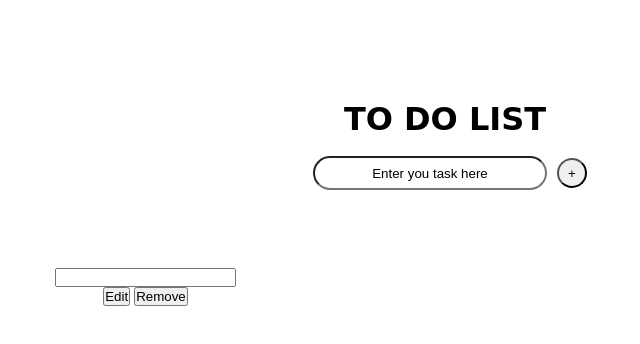
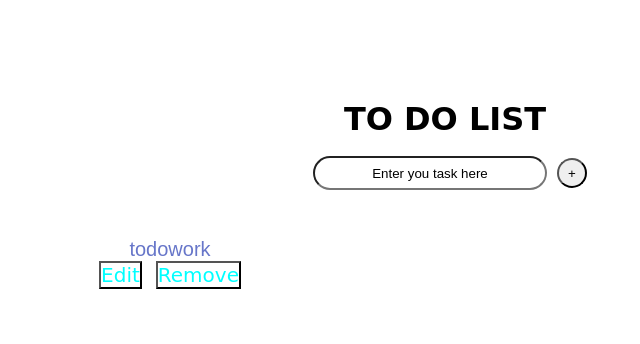
Before and after one commit to Team-CSI-Probation/Ayush_CSI_Todolist, a plain HTML site: page index.html in a window 1280 px wide. Shown: the whole page, without its empty margins (195-835 px from the left). Drawn offline with Linux system fonts and the light colour scheme.

Commit message:
Directory issue fixed

```diff
--- a/Desktop/js_project/style.css
+++ /dev/null
@@ -1,55 +0,0 @@
-* {
-  margin: 0;
-  padding: 0;
-  text-align: center;
-}
-
-h1{
-  margin-top: 100px;
-  font-weight: bolder;
-  font-family: cursive;
-}
-
-.input1{
-  padding: 20px;
-  height: 30px;
-  display: flex;
-  justify-content: center;
-  align-items: center;
-  border-radius: 50px;
-}
-
-.input1 .enter{
-  margin: 10px;
-  width: 230px;
-  height: 30px;
-  border-radius: 100px;
-}
-.input1 .addb{
-  height: 30px;
-  width: 30px;
-  border-radius: 100px;
-  font: 20px;
-  cursor: pointer;
-}
-
-.addb:hover{
-  opacity: 0.5;
-}
-
-.container{
-  display: flex;
-  text-align: center;
-  margin-top: 10px;
-  margin-left: 200px;
-  width: 250px;
-  height: 30px;
-  border-radius: 100px;
-}
-
-.item{
-  padding: 50px;
-  margin-bottom: 40px;
-  border-bottom: 4px;
-  background: none;
-}
--- a/index.html
+++ b/index.html
@@ -13,7 +13,7 @@
     </div>
     <div class="container">
       <div class="item">
-      <input type="text">
+      <input  class="itemt" type="text" value="todowork">
       <button class="editb">Edit</button>
       <button class="removeb">Remove</button>
      </div>
--- a/style.css
+++ b/style.css
@@ -41,15 +41,38 @@ h1{
   display: flex;
   text-align: center;
   margin-top: 10px;
-  margin-left: 200px;
-  width: 250px;
-  height: 30px;
-  border-radius: 100px;
+  margin-left: 170px;
+  width: 150px;
+  height: 10px;
+  border-radius: 10px;
 }
 
 .item{
-  padding: 50px;
-  margin-bottom: 40px;
+  padding: 20px;
+  margin-bottom: 20px;
   border-bottom: 4px;
+}
+.item .itemt{
   background: none;
+  outline: none;
+  color: rgb(103, 118, 201);
+  border: none;
+  width: 350px;
+  font-size: 20px;
 }
+
+.editb{
+  font-size: 20px;
+  margin: 0 5px;
+  font-family: cursive;
+  background: none;
+  color: aqua;
+}
+
+.removeb{
+  font-size: 20px;
+  margin: 0 5px;
+  font-family: cursive;
+  background: none;
+  color: aqua;
+}
```
Also changed, not shown: Desktop/js_project/index.html (deleted, +0 -23 lines), Desktop/js_project/main.js (deleted).
